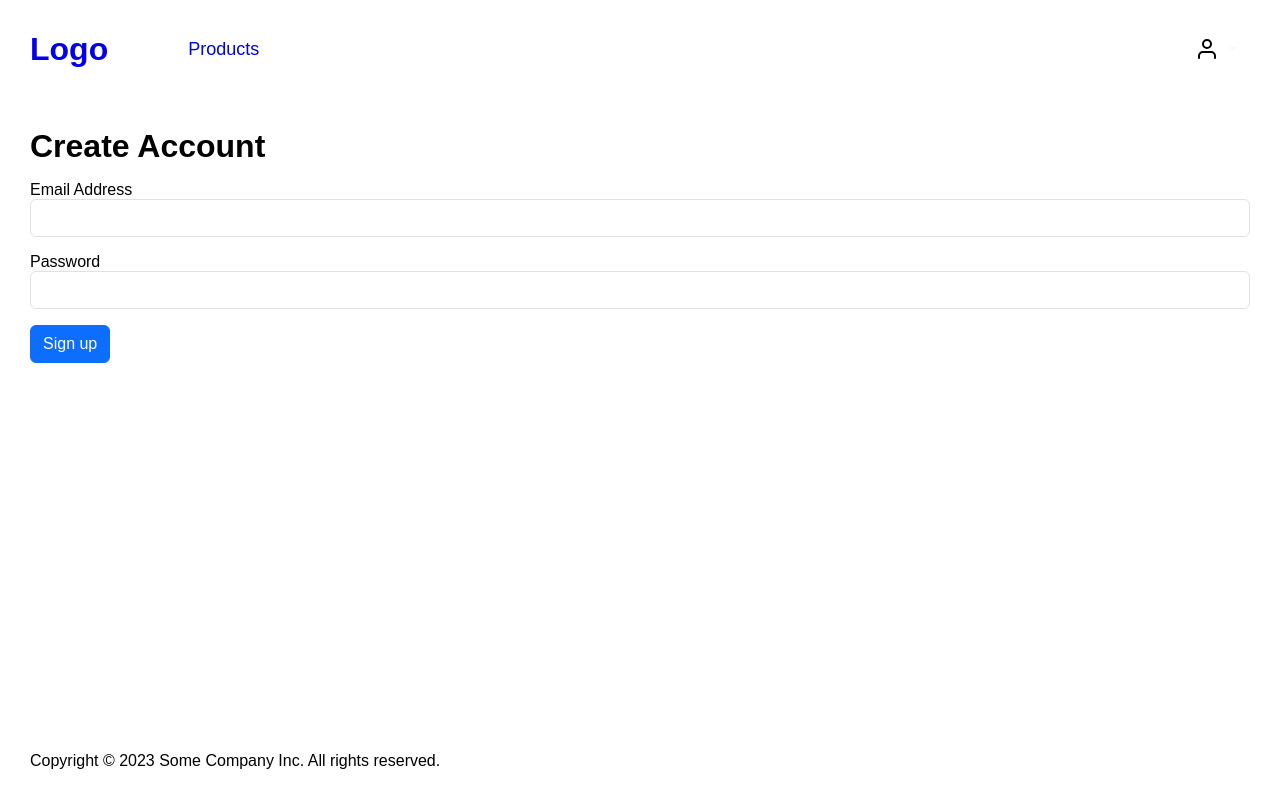
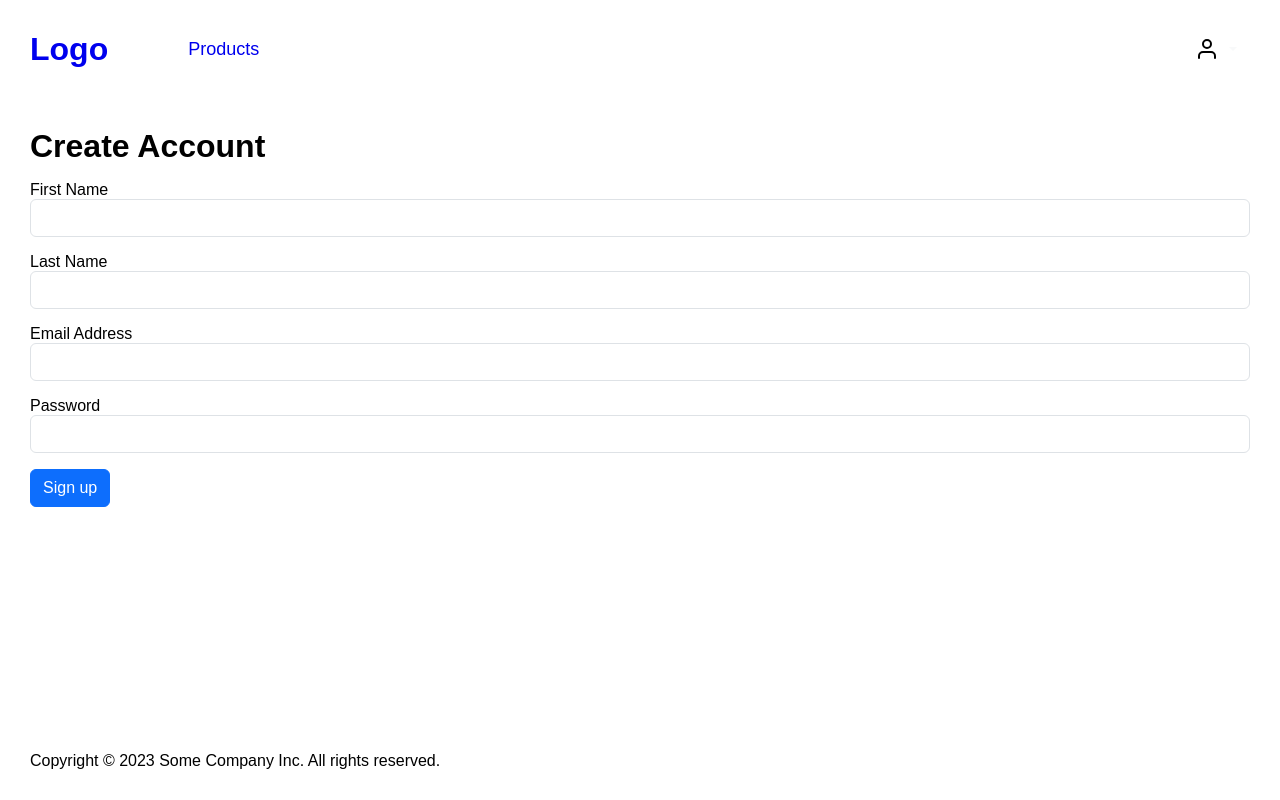
Before and after one commit to tonyelison/shop-react, a React (Vite) app: page /register in a window 1280 px wide. Built offline with nearby package versions, Linux system fonts and the light colour scheme; no server answers; a web font is replaced by a local one.

Commit message:
Add first and last names to register form, display user's name on home page

```diff
--- a/src/components/Home.jsx
+++ b/src/components/Home.jsx
@@ -1,8 +1,16 @@
 import api from '@/utils/api';
+import { useSessionContext } from '@/utils/session-context';
 
 const Home = () => {
+  const { session } = useSessionContext();
+
   return (
     <>
+      {session ? (
+        <h1 className="mb-3">Hello, {session.user.first_name}!</h1>
+      ) : (
+        ''
+      )}
       <h3>Test the API!</h3>
       <button className="btn btn-primary" onClick={() => api.hello()}>
         Test a public endpoint
--- a/src/components/Register/index.jsx
+++ b/src/components/Register/index.jsx
@@ -15,6 +15,8 @@ const Register = () => {
   };
 
   const formFields = [
+    { name: 'first_name', label: 'First Name', required: true },
+    { name: 'last_name', label: 'Last Name', required: true },
     { name: 'username', label: 'Email Address', type: 'email', required: true },
     { name: 'password', label: 'Password', type: 'password', required: true },
   ];
```
